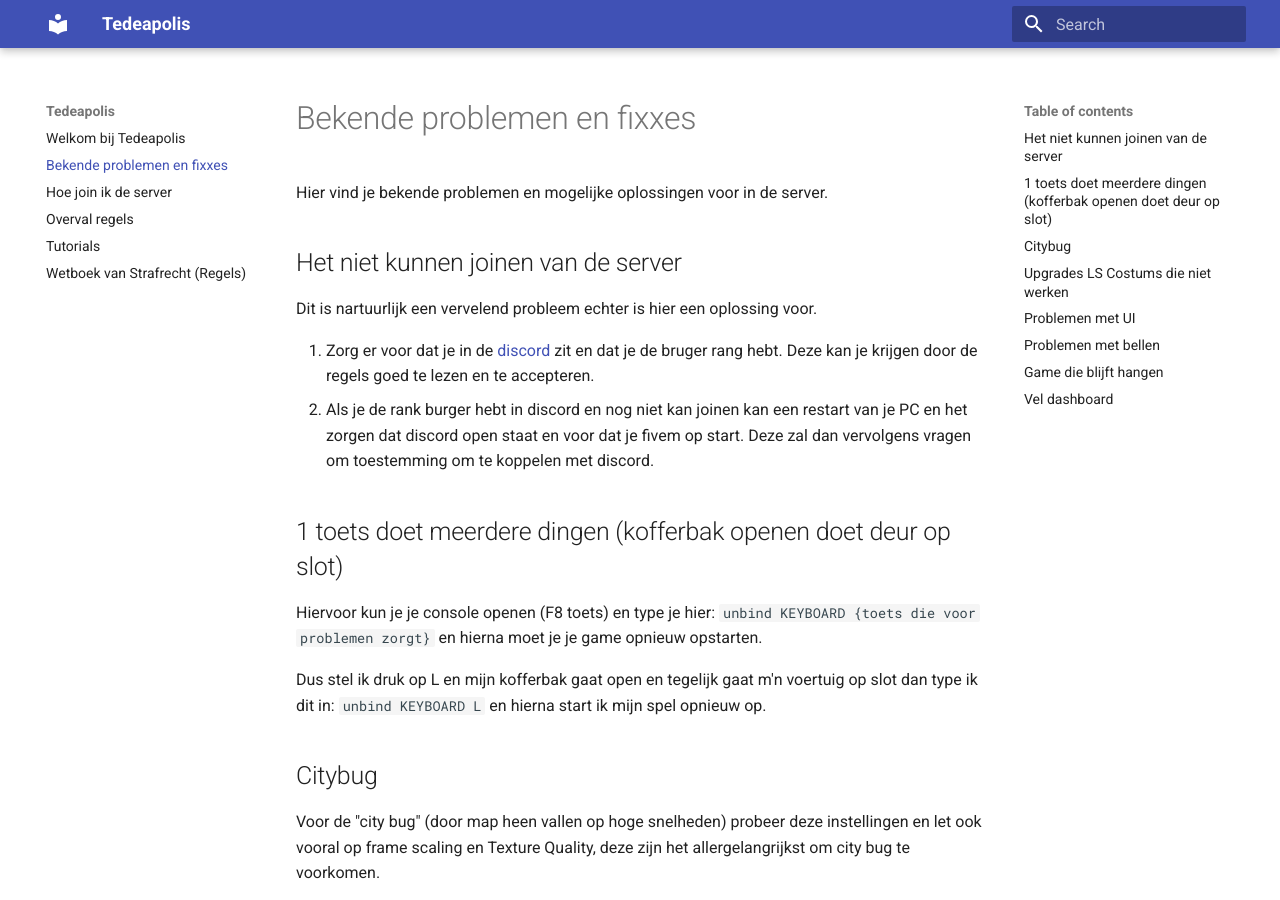
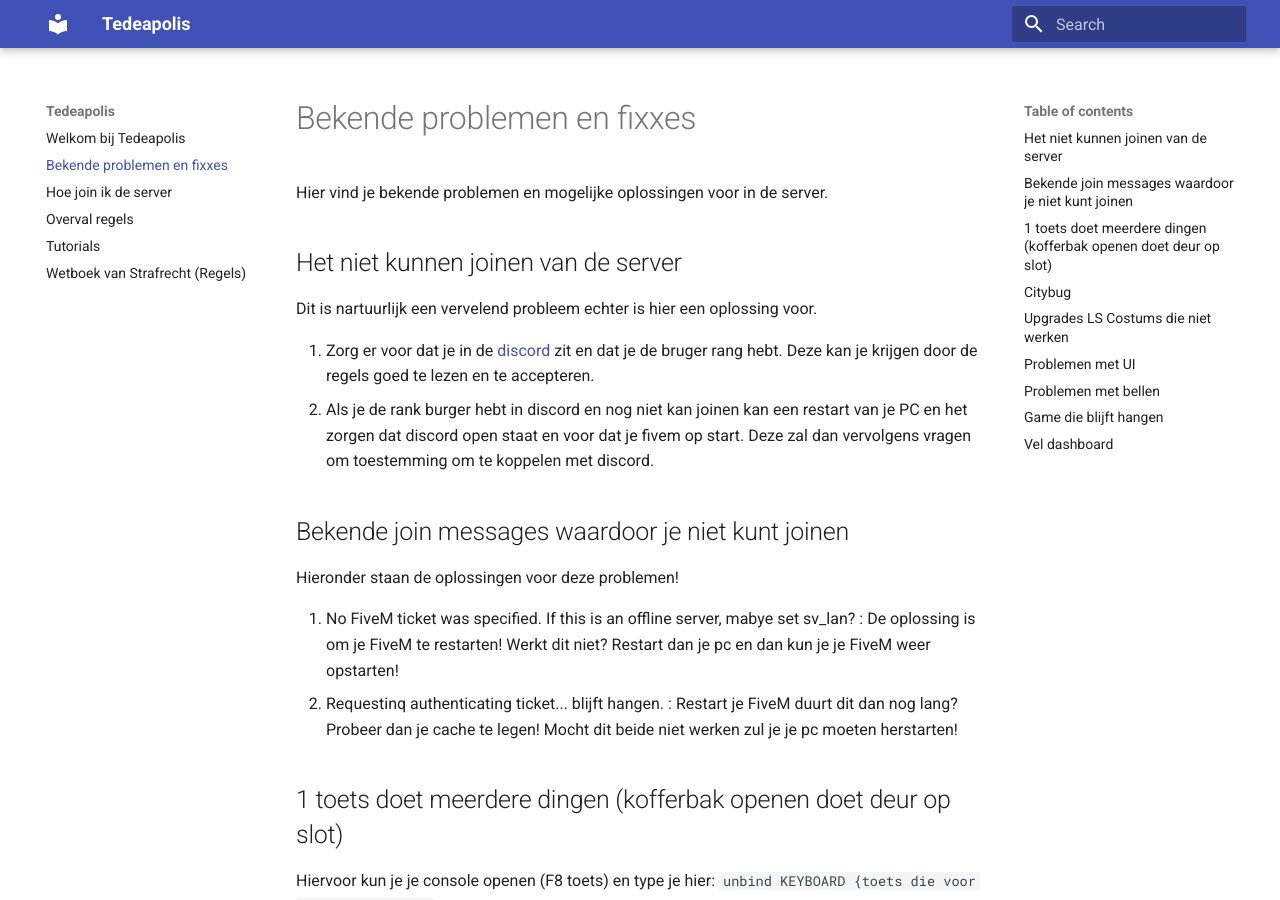
Before and after one commit to Tedeapolis/Tedeapolis, an MkDocs documentation site: the page built from docs/Bekende problemen en oplossingen.md, in a window 1280 px wide and 900 px high. Built offline with MkDocs 1.6.1 and Material for MkDocs 9.7.7, drawn with Linux system fonts in a browser that asks for light colours.

Commit message:
Errors bij het joinen van de stad toegevoegdpush

```diff
--- a/docs/Bekende problemen en oplossingen.md
+++ b/docs/Bekende problemen en oplossingen.md
@@ -7,6 +7,13 @@
 
 1. Zorg er voor dat je in de [discord](discord.tdafivem.nl) zit en dat je de bruger rang hebt. Deze kan je krijgen door de regels goed te lezen en te accepteren.
 2. Als je de rank burger hebt in discord en nog niet kan joinen kan een restart van je PC en het zorgen dat discord open staat en voor dat je fivem op start. Deze zal dan vervolgens vragen om toestemming om te koppelen met discord.
+
+## Bekende join messages waardoor je niet kunt joinen
+
+Hieronder staan de oplossingen voor deze problemen!
+
+1. No FiveM ticket was specified. If this is an offline server, mabye set sv_lan? : De oplossing is om je FiveM te restarten! Werkt dit niet? Restart dan je pc en dan kun je je FiveM weer opstarten!
+2. Requestinq authenticating ticket... blijft hangen. : Restart je FiveM duurt dit dan nog lang? Probeer dan je cache te legen! Mocht dit beide niet werken zul je je pc moeten herstarten!
 
 ## 1 toets doet meerdere dingen (kofferbak openen doet deur op slot)
 
```
